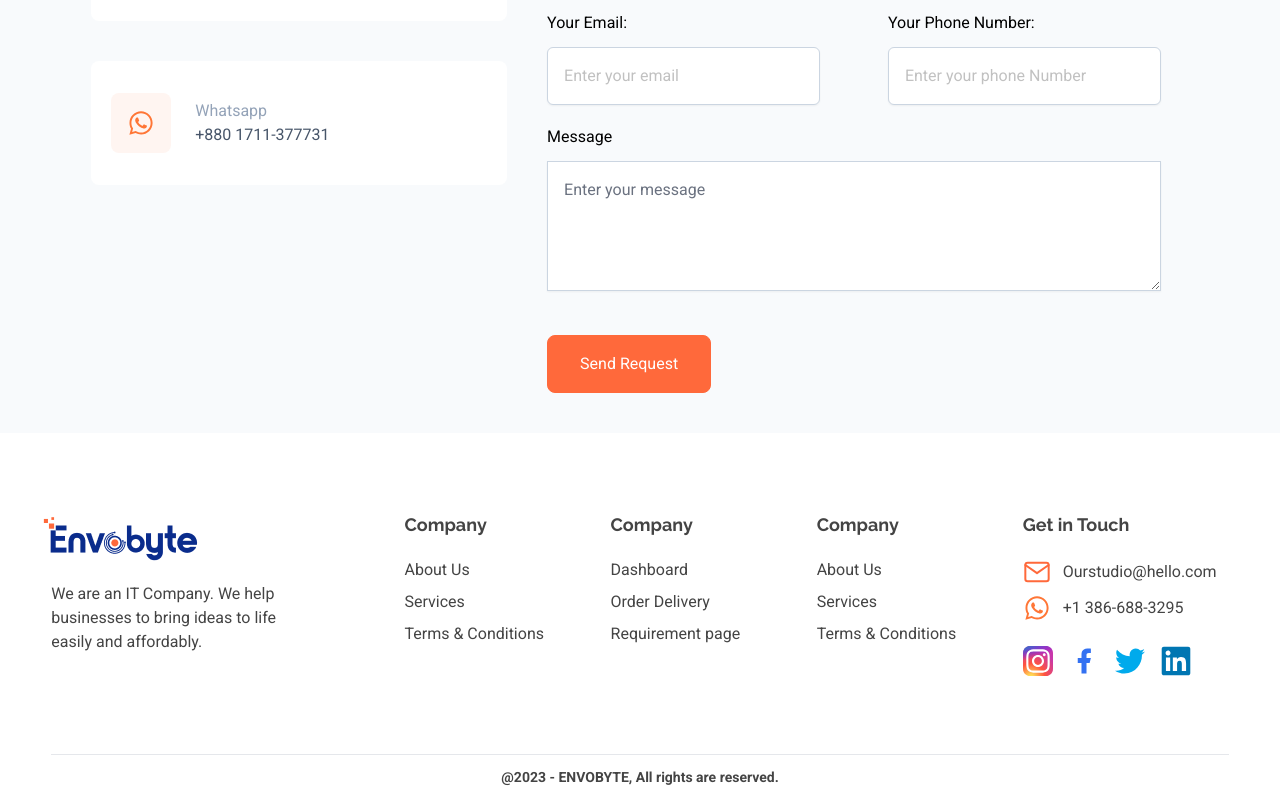
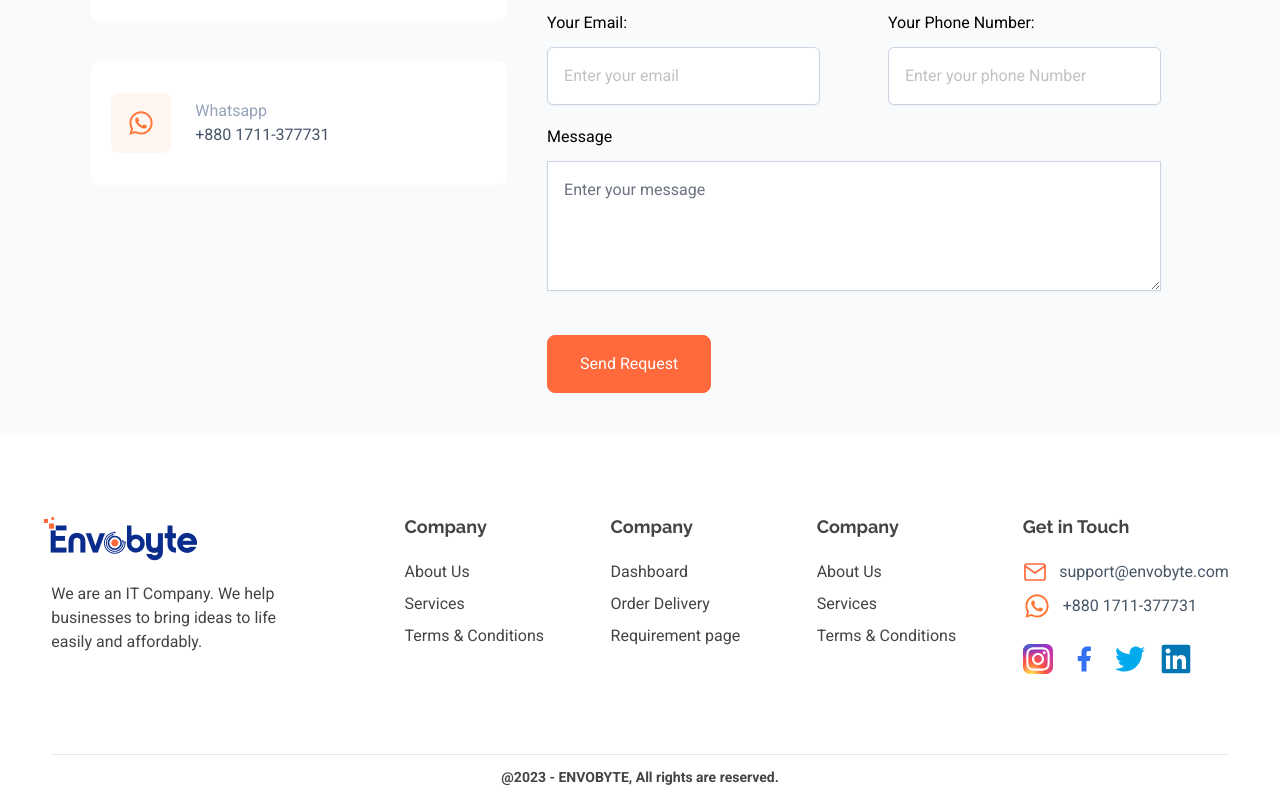
Before and after one commit to mehedihasananik/Envobyte-Live-Website, a Next.js app: page / in a window 1280 px wide. Shown: the part 5700-6500 px from the top of the page. Built offline with nearby package versions, Linux system fonts and the light colour scheme.

Commit message:
updatedc

```diff
--- a/src/Components/Home/Footer/Footer.jsx
+++ b/src/Components/Home/Footer/Footer.jsx
@@ -108,7 +108,13 @@ const Footer = () => {
                 </span>
                 <span className="cursor-pointer hover:text-[#FF693B] transition-all duration-200">
                   {" "}
-                  Ourstudio@hello.com
+                  <a
+                    target="_blank"
+                    href="mailto:support@envobyte.com"
+                    className="text-[#475569] text-[16px] pt-1"
+                  >
+                    support@envobyte.com
+                  </a>
                 </span>
               </li>
               <li className="flex items-center gap-3">
@@ -118,7 +124,13 @@ const Footer = () => {
                 </span>{" "}
                 <span className="cursor-pointer hover:text-[#FF693B] transition-all duration-200">
                   {" "}
-                  +1 386-688-3295
+                  <a
+                    target="_blank"
+                    href="https://wa.me/8801711377731"
+                    className="text-[#475569] text-[16px] pt-1"
+                  >
+                    +880 1711-377731
+                  </a>
                 </span>
               </li>
               <div className="flex gap-4 pt-4">
```
